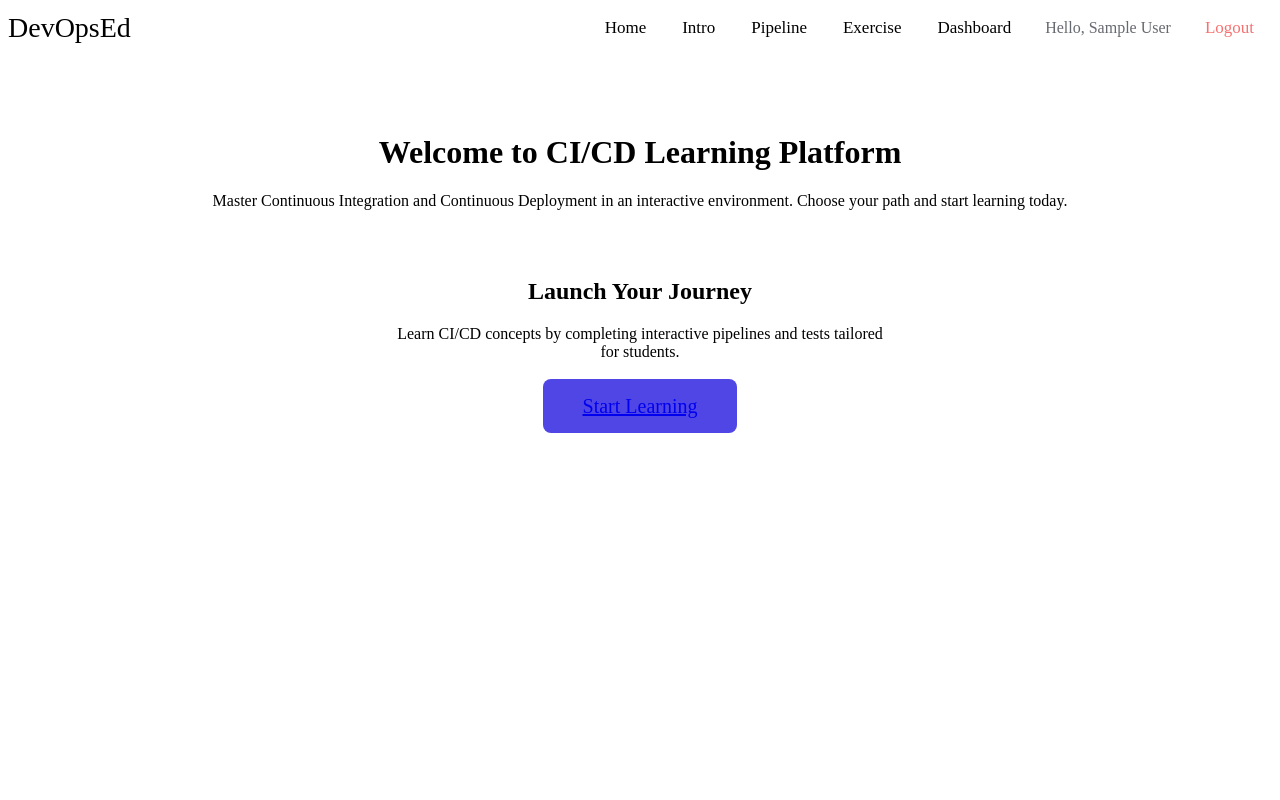
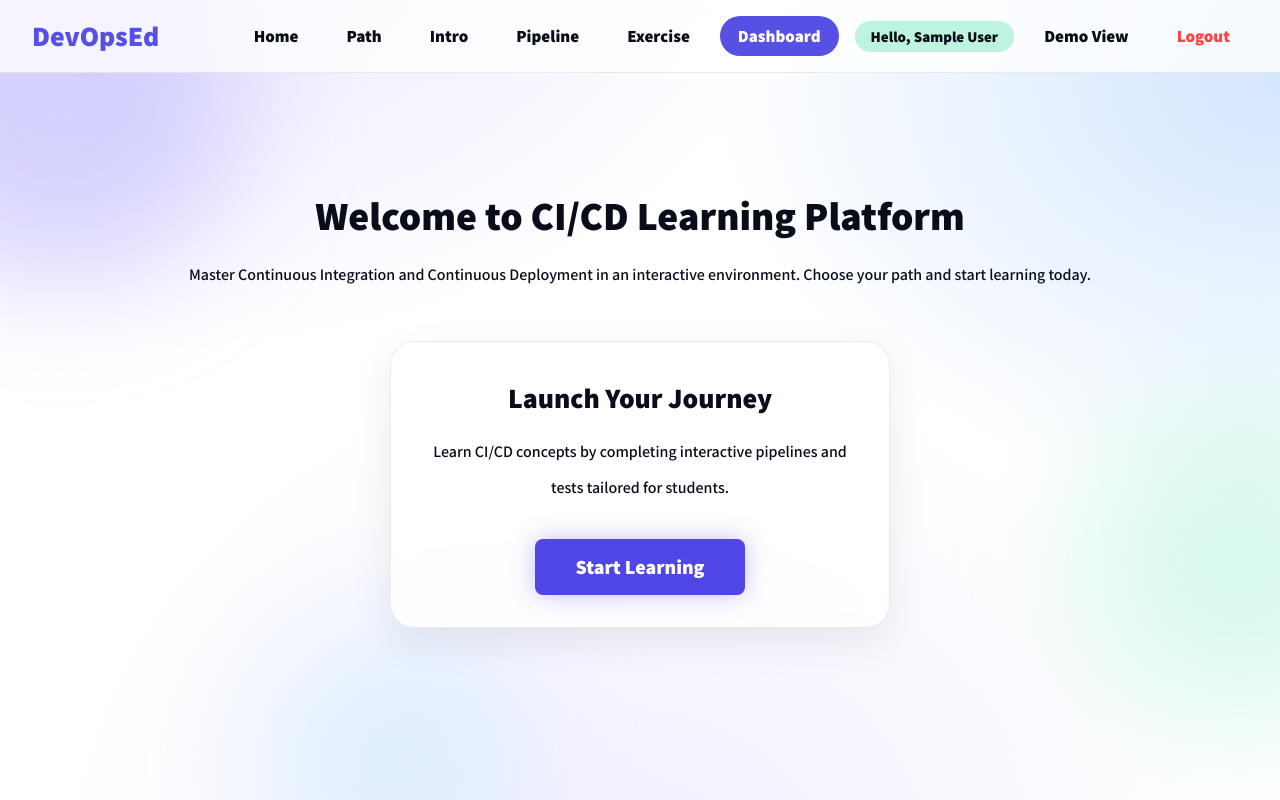
Before and after one commit to BS-PMC-2026/BS-PMC-26-Team1, a Flask app: page / in a window 1280 px wide. Run offline with Flask 3, Linux system fonts and the light colour scheme; the visitor is signed in with stand-in values (Sample User, id 1); parts of the project's set-up code (start-up, migrations or seed data) failed here and were passed over.

Commit message:
Update base.html

```diff
--- a/app/templates/base.html
+++ b/app/templates/base.html
@@ -4,21 +4,40 @@
     <meta charset="UTF-8">
     <meta name="viewport" content="width=device-width, initial-scale=1.0">
     <title>CI/CD Learning Platform</title>
+    {# Design system tokens load first so style.css and inline styles can override safely. #}
+    <link rel="stylesheet" href="{{ url_for('static', filename='design-system.css') }}">
     <link rel="stylesheet" href="{{ url_for('static', filename='style.css') }}">
-    <link href="https://fonts.googleapis.com/css2?family=Outfit:wght@300;400;600;800&display=swap" rel="stylesheet">
+    <link rel="preconnect" href="https://fonts.googleapis.com">
+    <link rel="preconnect" href="https://fonts.gstatic.com" crossorigin>
+    <link href="https://fonts.googleapis.com/css2?family=Assistant:wght@400;500;600;700;800&family=Outfit:wght@300;400;600;800&display=swap" rel="stylesheet">
 </head>
 <body>
-    <nav>
-        <div class="nav-brand">DevOpsEd</div>
-        <div class="nav-links">
+    {# Page-level decorative blobs that "blend" the background per spec.
+       Pages may add their own ds-blob elements on top. #}
+    <span class="ds-bg-decor ds-bg-decor--purple" aria-hidden="true"></span>
+    <span class="ds-bg-decor ds-bg-decor--mint" aria-hidden="true"></span>
+    <span class="ds-bg-decor ds-bg-decor--blue" aria-hidden="true"></span>
+
+    <nav class="ds-nav">
+        <a class="nav-brand ds-nav-brand" href="/">DevOpsEd</a>
+        <div class="nav-links ds-nav-links">
             <a href="/">Home</a>
+            <a href="/learning-path">Path</a>
             <a href="/intro">Intro</a>
             <a href="/pipeline">Pipeline</a>
             <a href="/exercise">Exercise</a>
-            {% if session.get('user_id') %}
-                <a href="/progress" style="color:var(--text-primary); border-bottom: 2px solid var(--accent-color);">Dashboard</a>
-                <span style="color:var(--text-secondary); margin-left:1rem;">Hello, {{ session.get('user_name') }}</span>
-                <a href="/logout" style="margin-left:1rem; color:#f87171;">Logout</a>
+            {% if session.get('user_id') or session.get('demo_mode') %}
+                {% if session.get('role') == 'lecturer' and not session.get('demo_mode') %}
+                    <a href="/lecturer/questions">Question Bank</a>
+                    <a href="/lecturer/theory">Theory Content</a>
+                    <a href="/lecturer/dashboard">Lecturer Dashboard</a>
+                {% endif %}
+                <a href="/progress" class="is-active">Dashboard</a>
+                <span class="ds-pill ds-pill-mint" style="margin-left:0.25rem; font-size: 15px; padding: 8px 16px;">Hello, {{ session.get('user_name') }}</span>
+                {% if session.get('demo_mode') %}
+                    <a href="/demo-view">Demo View</a>
+                {% endif %}
+                <a href="/logout" style="color: var(--ds-state-error);">Logout</a>
             {% else %}
                 <a href="/login">Login</a>
                 <a href="/register">Register</a>
@@ -28,14 +47,17 @@
     <div class="container">
         {% with messages = get_flashed_messages(with_categories=true) %}
           {% if messages %}
-            <div style="margin-bottom: 1.5rem;">
+            <div class="ds-stack-md" style="margin-bottom: 1.5rem;">
             {% for category, message in messages %}
-              {% if category == 'error' %}
-              <div style="padding: 1rem; border-radius: 8px; margin-bottom: 0.5rem; background-color: #7f1d1d; color: #fff;">
-              {% else %}
-              <div style="padding: 1rem; border-radius: 8px; margin-bottom: 0.5rem; background-color: #14532d; color: #fff;">
-              {% endif %}
-                  {{ message }}
+              {% set kind = 'error' if category == 'error' else ('warning' if category == 'warning' else 'success') %}
+              {% set icon = '!' if kind == 'error' else ('i' if kind == 'warning' else '✓') %}
+              {% set title = 'Action required' if kind == 'error' else ('Heads up' if kind == 'warning' else 'Success') %}
+              <div class="ds-alert ds-alert--{{ kind }}" role="alert">
+                  <div class="ds-alert__icon" aria-hidden="true">{{ icon }}</div>
+                  <div class="ds-alert__body">
+                      <h3 class="ds-alert__title">{{ title }}</h3>
+                      <p class="ds-alert__message">{{ message }}</p>
+                  </div>
               </div>
             {% endfor %}
             </div>
```
